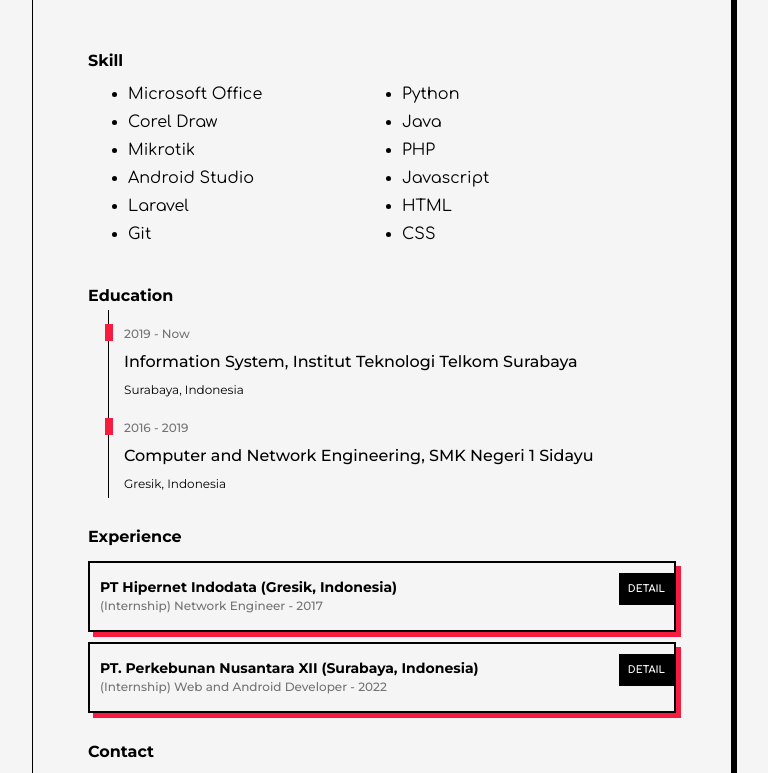
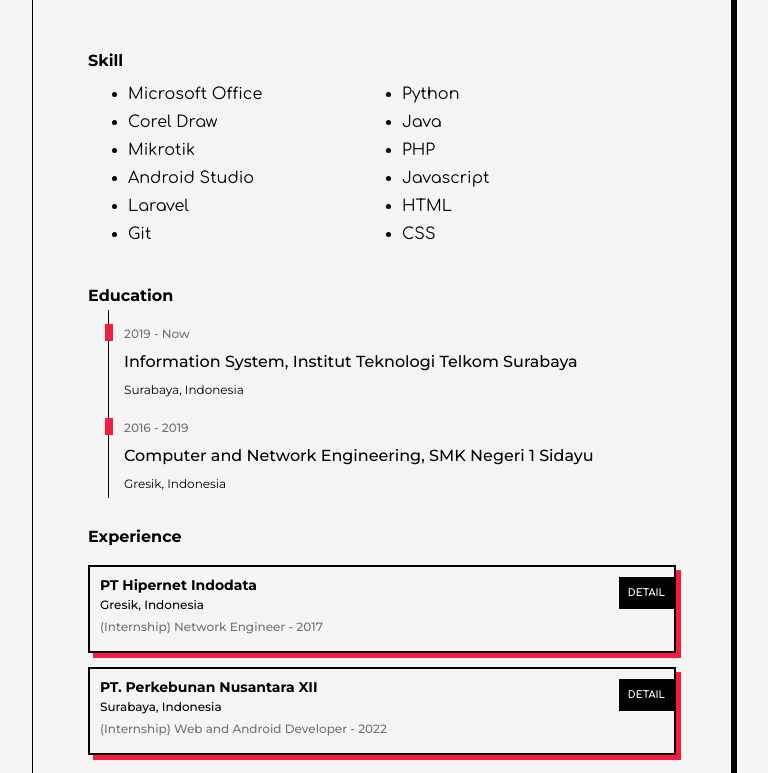
Before and after one commit to arsyadbruh/arsyadbruh.github.io, a plain HTML site: page cv/index.html in a window 1280 px wide. Shown: the part 178-951 px from the top of the page, without its empty margins (258-1026 px from the left). Drawn offline with nearby package versions, Linux system fonts and the light colour scheme.

Commit message:
penyesuaian layout experience section

```diff
--- a/cv/index.html
+++ b/cv/index.html
@@ -95,9 +95,10 @@
                     <a href="https://hypernet.co.id/en/" target="_blank">
                         <span class="more-icon">DETAIL</span>
                     </a>
-                    <p class="text-bold company-name">
-                        PT Hipernet Indodata (Gresik, Indonesia)
+                    <p class="text-bold company-name text-exp-parap">
+                        PT Hipernet Indodata
                     </p>
+                    <p  class="text-medium text-small exp-location">Gresik, Indonesia</p>
                     <p class="text-small text-gl work-time">
                         (Internship) Network Engineer - 2017
                     </p>
@@ -109,12 +110,13 @@
                 </div>
 
                 <div class="exp-item">
-                    <a href="https://hypernet.co.id/en/" target="_blank">
+                    <a href="https://ptpn12.com/" target="_blank">
                         <span class="more-icon">DETAIL</span>
                     </a>
-                    <p class="text-bold company-name">
-                        PT. Perkebunan Nusantara XII (Surabaya, Indonesia)
+                    <p class="text-bold company-name text-exp-parap">
+                        PT. Perkebunan Nusantara XII
                     </p>
+                    <p  class="text-medium text-small exp-location">Surabaya, Indonesia</p>
                     <p class="text-small text-gl work-time">
                         (Internship) Web and Android Developer - 2022
                     </p>
--- a/cv/style.css
+++ b/cv/style.css
@@ -74,6 +74,11 @@ a {
     color: rgb(116, 116, 116);
 }
 .text-center {text-align: center;}
+
+.text-exp-parap {
+    margin-bottom: -2px;
+    line-height: 1rem;
+}
 
 /* --------------------------------- */
 /* Content style */
@@ -173,13 +178,20 @@ p.school-name {
 
 .exp-item {
     position: relative;
-    margin-top: 10px;
+    margin-top: 14px;
     border: 2px solid black;
     padding: 10px;
     box-shadow: 5px 5px #f51c40;
 }
 
-.company-name {font-size: 14px;}
+.exp-location{
+    margin-bottom: 0.2rem;
+}
+
+.company-name {
+    font-size: 14px;
+    width: calc(100% - 50px);
+}
 .work-time {margin-top: -9px;}
 
 .more-icon {
```
